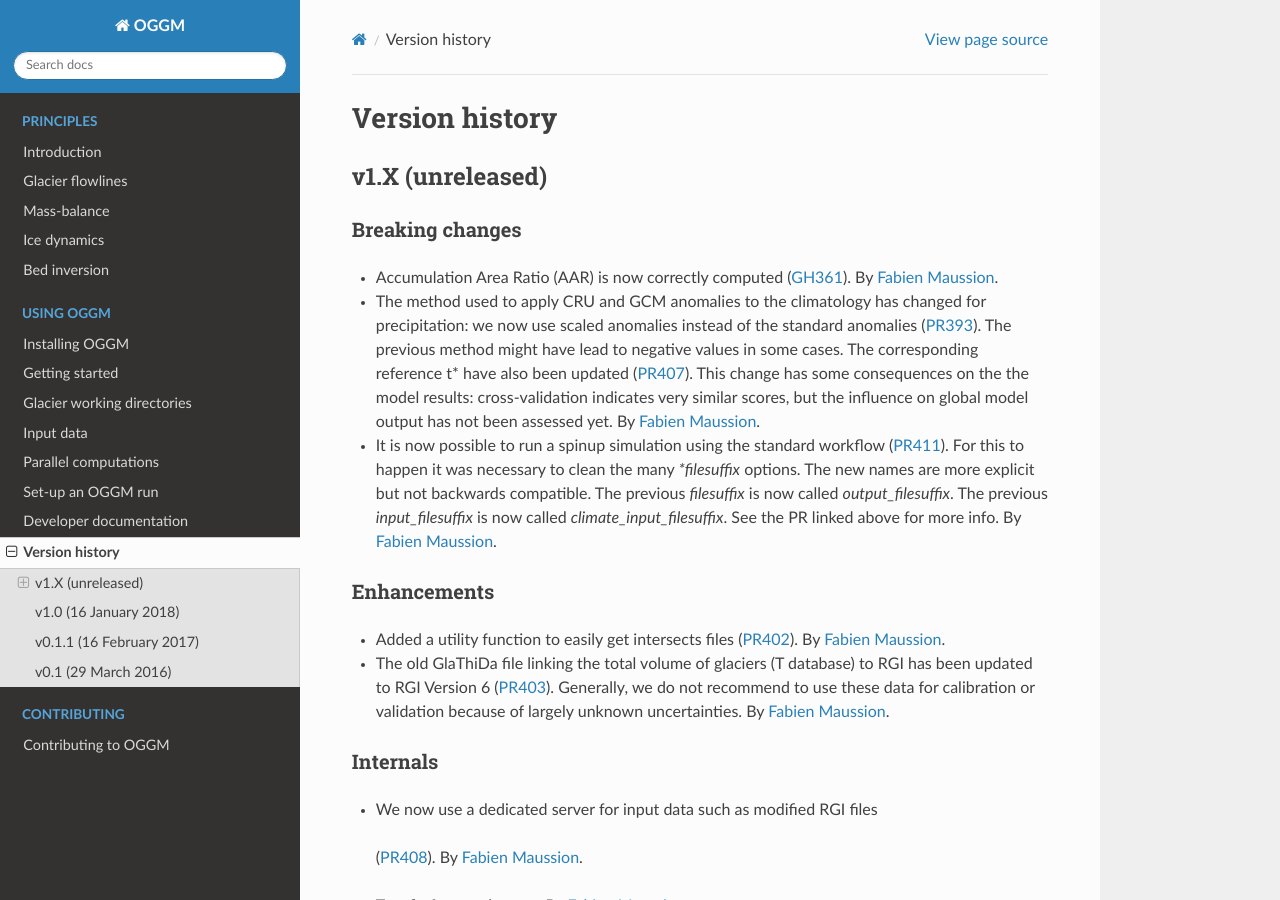
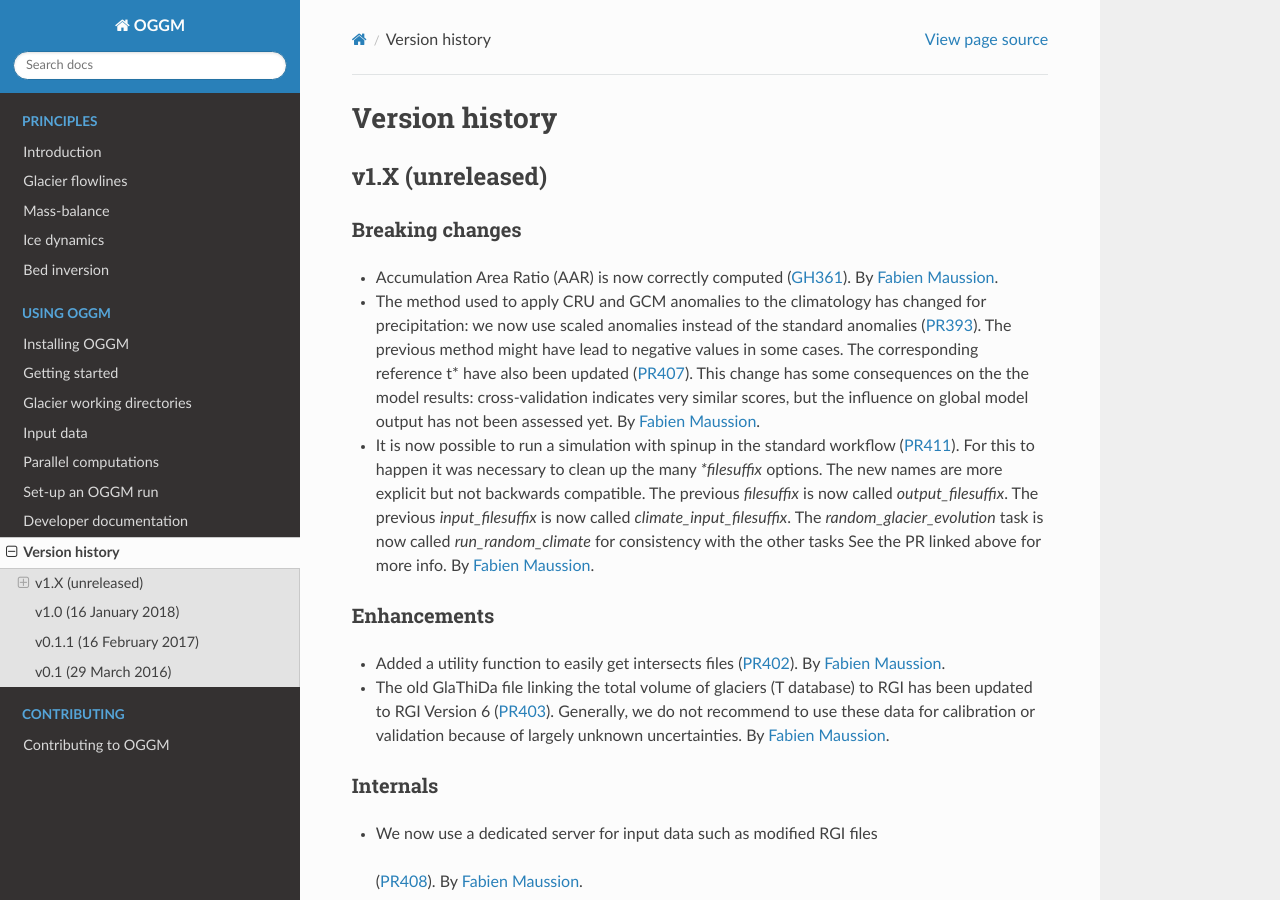
Before and after one commit to OGGM/oggm, a Sphinx documentation site: the page built from docs/whats-new.rst, in a window 1280 px wide and 900 px high. Built offline with Sphinx 7.4.7 and the Read the Docs theme 2.0.0, drawn with Linux system fonts in a browser that asks for light colours; the version number could not be read and is left out.

Commit message:
More infos in whats new

```diff
--- a/docs/whats-new.rst
+++ b/docs/whats-new.rst
@@ -20,13 +20,14 @@ Breaking changes
   the model results: cross-validation indicates very similar scores, but
   the influence on global model output has not been assessed yet.
   By `Fabien Maussion <https://github.com/fmaussion>`_.
-- It is now possible to run a spinup simulation using the standard
-  workflow (:pull:`411`). For this to happen it was necessary to clean
+- It is now possible to run a simulation with spinup in the standard
+  workflow (:pull:`411`). For this to happen it was necessary to clean up
   the many `*filesuffix` options. The new names are more explicit
   but not backwards compatible. The previous `filesuffix` is now
   called `output_filesuffix`. The previous `input_filesuffix` is now
-  called `climate_input_filesuffix`. See the PR linked above for more
-  info.
+  called `climate_input_filesuffix`. The `random_glacier_evolution` task
+  is now called `run_random_climate` for consistency with the other tasks
+  See the PR linked above for more info.
   By `Fabien Maussion <https://github.com/fmaussion>`_.
 
 Enhancements
```
